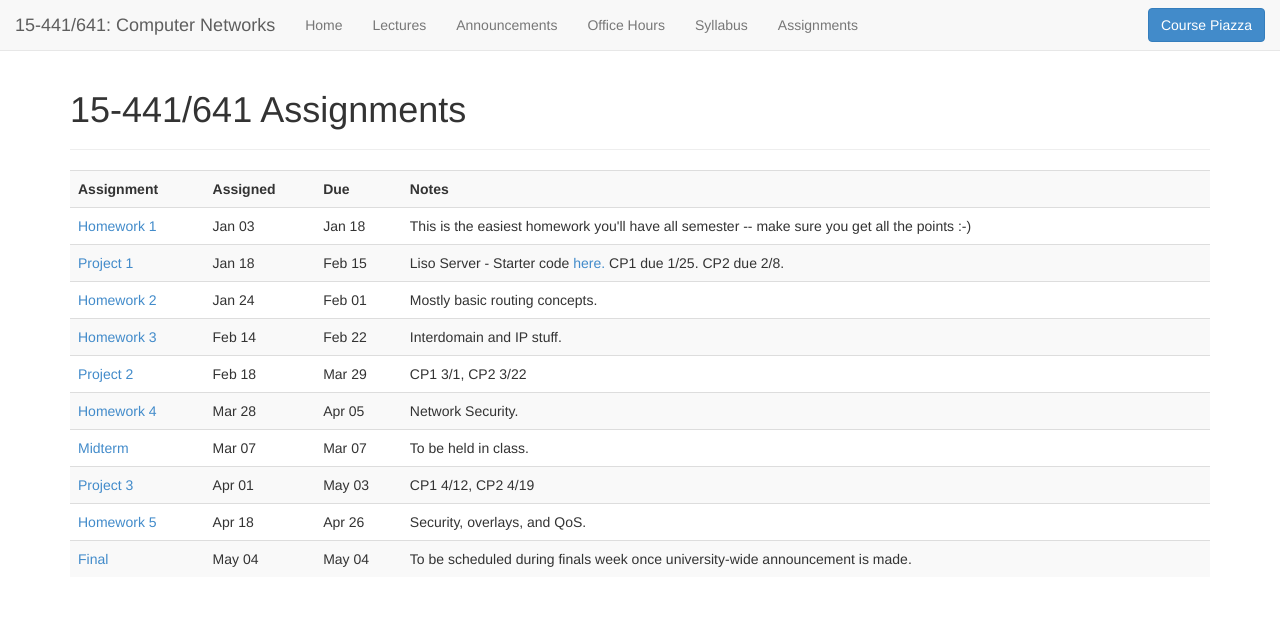
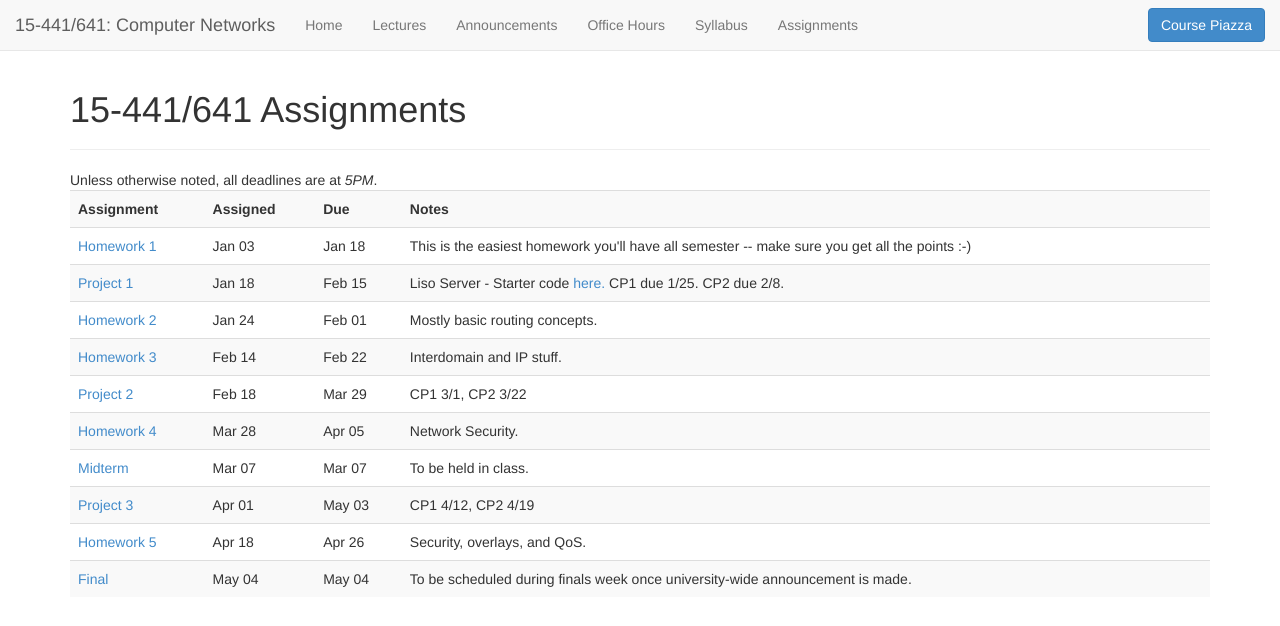
Before and after one commit to computer-networks/sp19, a Jekyll site: the page built from assignments.html, in a window 1280 px wide. Shown: the top 626 px of the page. Built offline with Jekyll 4.4.1, drawn with Linux system fonts in a browser that asks for light colours.

Commit message:
Due time.

```diff
--- a/assignments.html
+++ b/assignments.html
@@ -3,6 +3,7 @@ layout: coursepage
 title: 15-441/641 Assignments
 ---
 
+Unless otherwise noted, all deadlines are at <em>5PM</em>.
 
 <table class="table table-hover table-striped">
 <tr>
```
